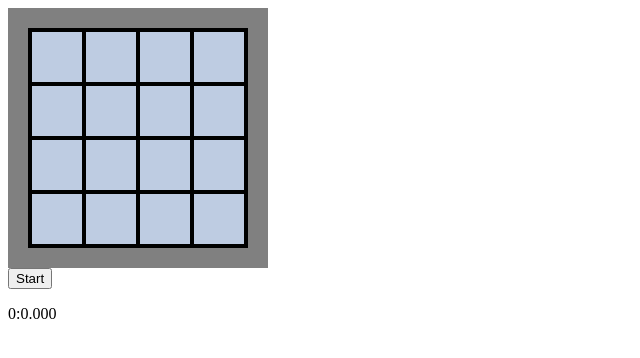
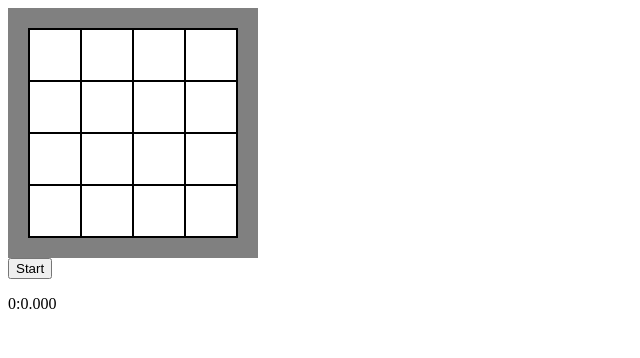
Before and after one commit to zipofar/blt_task3, a React (Create React App) app: page / in a window 1280 px wide. Shown: the top 358 px of the page, without its empty margins (0-640 px from the left). Built offline with nearby package versions, Linux system fonts and the light colour scheme.

Commit message:
Update Readme and css

```diff
--- a/src/components/gameField.css
+++ b/src/components/gameField.css
@@ -1,6 +1,6 @@
 .game-field {
   background-color: gray;
-  width: 220px;
+  width: 210px;
   padding: 20px;
 }
 
@@ -9,21 +9,21 @@
 }
 
 .game-field__row:not(:first-child) {
-  margin-top: -4px;
+  margin-top: -2px;
 }
 
 .game-field__col {
   width: 50px;
   height: 50px;
-  border: 4px solid black;
+  border: 2px solid black;
 }
 
 .game-field__col:not(:first-child) {
-  margin-left: -4px;
+  margin-left: -2px;
 }
 
 .game-field__col__color-none {
-  background-color: #becce2;
+  background-color: #ffffff;
 }
 
 .game-field__col__color-1 {
```
Also changed, not shown: package.json (+10 -2 lines), server.js (added, +13 -0 lines), 2 other files (tests, documents, lock files or other folders).
